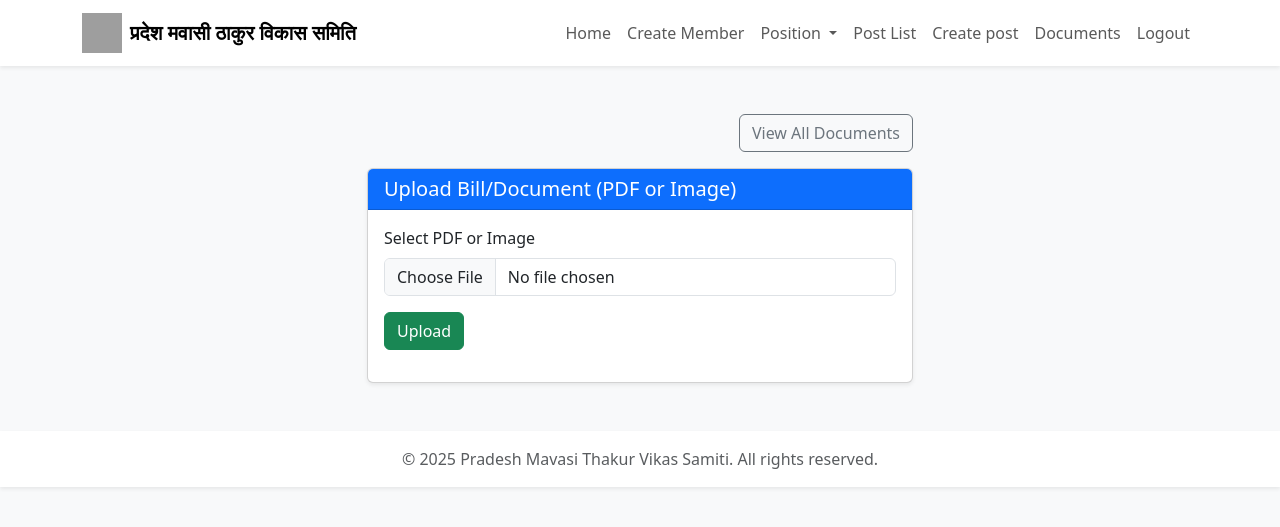
After one commit to octopuscart/pmtvs-api, a CodeIgniter 4 app: the page made by app/Views/upload_bill_doc.php in a window 1280 px wide. The commit adds this page. Shown: the top 527 px of the page. Run offline with PHP 8.4 and a stand-in for CodeIgniter, Linux system fonts and the light colour scheme; the template is opened without the code that fills it, so the values that code supplies are empty; some libraries are stand-ins or nearby versions; grey boxes are pictures that could not be loaded.

Commit message:
Update doc files

```diff
--- a/app/Config/Routes.php
+++ b/app/Config/Routes.php
@@ -21,16 +21,20 @@ $routes->get('update-member/(:num)', 'Service\Members::showUpdateMemberForm/$1')
 $routes->get('list-post', 'Service\DailyPost::listPosts');
 $routes->get('create-post', 'Service\DailyPost::showUpdatePostForm');
 $routes->get('update-post/(:num)', 'Service\DailyPost::showUpdatePostForm/$1');
+$routes->get('upload-bill-doc', 'Service\DailyPost::showUploadBillDocForm');
+$routes->get('list-docs', 'Service\DailyPost::listDocs');
 
 //API routes
 $routes->get('api/members/(:num)', 'Api::membersListApi/$1');
 $routes->get('api/positions', 'Api::getPositions');
 $routes->get('api/position-categories', 'Api::getPositionCategories');
 $routes->get('api/list-daily-posts', 'Api::listDailyPosts');
+$routes->get('api/list-documents', 'Api::listDocuments');
 $routes->post('api/create-member', 'Api::createMember');
 $routes->post('api/upload-image', 'Api::uploadImage');
 $routes->post('api/create-daily-post', 'Api::createDailyPost');
 $routes->post('api/delete-member', 'Api::deleteMember');
+$routes->post('api/upload-bill-doc', 'Api::uploadBillDoc');
 
 //Authentication routes
 $routes->get('login', 'Auth::login');
--- a/app/Views/layout/headers.php
+++ b/app/Views/layout/headers.php
@@ -62,6 +62,9 @@
                         <li class="nav-item">
                             <a class="nav-link" href="<?= site_url('create-post') ?>">Create post</a>
                         </li>
+                        <li class="nav-item">
+                            <a class="nav-link" href="<?= site_url('list-docs') ?>">Documents</a>
+                        </li>
 
                         <li class="nav-item">
                             <a class="nav-link" href="<?= site_url('logout') ?>">Logout</a>
--- /dev/null
+++ b/app/Views/upload_bill_doc.php
@@ -0,0 +1,64 @@
+<?= $this->include('layout/headers') ?>
+
+<div class="container mt-5">
+    <div class="row justify-content-center">
+        <div class="col-md-6">
+            <div class="mb-3 text-end">
+                <a href="<?= site_url('list-docs') ?>" class="btn btn-outline-secondary">View All Documents</a>
+            </div>
+            <div class="card shadow-sm">
+                <div class="card-header bg-primary text-white">
+                    <h5 class="mb-0">Upload Bill/Document (PDF or Image)</h5>
+                </div>
+                <div class="card-body">
+                    <form id="uploadForm">
+                        <div class="mb-3">
+                            <label for="file" class="form-label">Select PDF or Image</label>
+                            <input class="form-control" type="file" id="file" name="file" accept=".pdf,image/*" required>
+                        </div>
+                        <button type="submit" class="btn btn-success">Upload</button>
+                    </form>
+                    <div id="uploadResult" class="mt-3"></div>
+                </div>
+            </div>
+        </div>
+    </div>
+</div>
+
+<script>
+document.getElementById('uploadForm').onsubmit = async function(e) {
+    e.preventDefault();
+    const form = e.target;
+    const fileInput = form.file;
+    const resultDiv = document.getElementById('uploadResult');
+    resultDiv.innerHTML = '';
+    if (!fileInput.files.length) {
+        resultDiv.innerHTML = '<div class="alert alert-warning">Please select a file.</div>';
+        return;
+    }
+    const formData = new FormData();
+    formData.append('file', fileInput.files[0]);
+    try {
+        const res = await fetch('<?= site_url('api/upload-bill-doc') ?>', {
+            method: 'POST',
+            body: formData
+        });
+        const data = await res.json();
+        if (data.success) {
+            let preview = '';
+            if (data.type.startsWith('image/')) {
+                preview = `<img src="${data.url}" alt="Preview" class="img-fluid mt-2" style="max-height:200px;">`;
+            } else if (data.type === 'application/pdf') {
+                preview = `<a href="${data.url}" target="_blank" class="btn btn-outline-primary mt-2">View PDF</a>`;
+            }
+            resultDiv.innerHTML = `<div class="alert alert-success">Upload successful!</div>${preview}`;
+        } else {
+            resultDiv.innerHTML = `<div class="alert alert-danger">${data.message || 'Upload failed.'}</div>`;
+        }
+    } catch (err) {
+        resultDiv.innerHTML = '<div class="alert alert-danger">Error uploading file.</div>';
+    }
+};
+</script>
+
+<?= $this->include('layout/footer') ?>
```
Also changed, not shown: app/Controllers/Api.php (+48 -0 lines), app/Controllers/Service/DailyPost.php (+9 -0 lines), app/Models/DocumentModel.php (added, +11 -0 lines), app/Views/list_docs.php (added, +50 -0 lines), app/Database/Migrations/20240610_create_documents_table.php (added).
